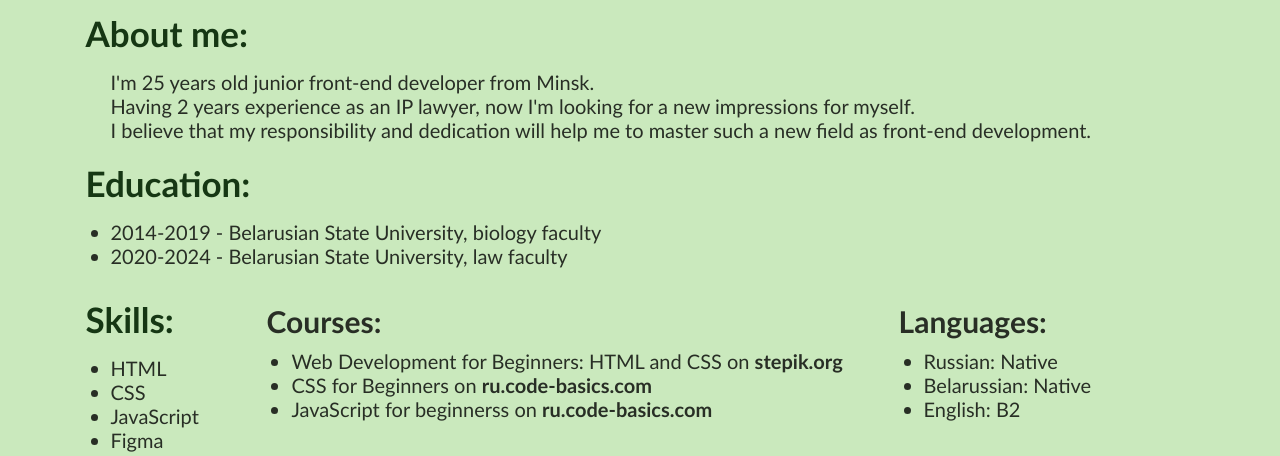
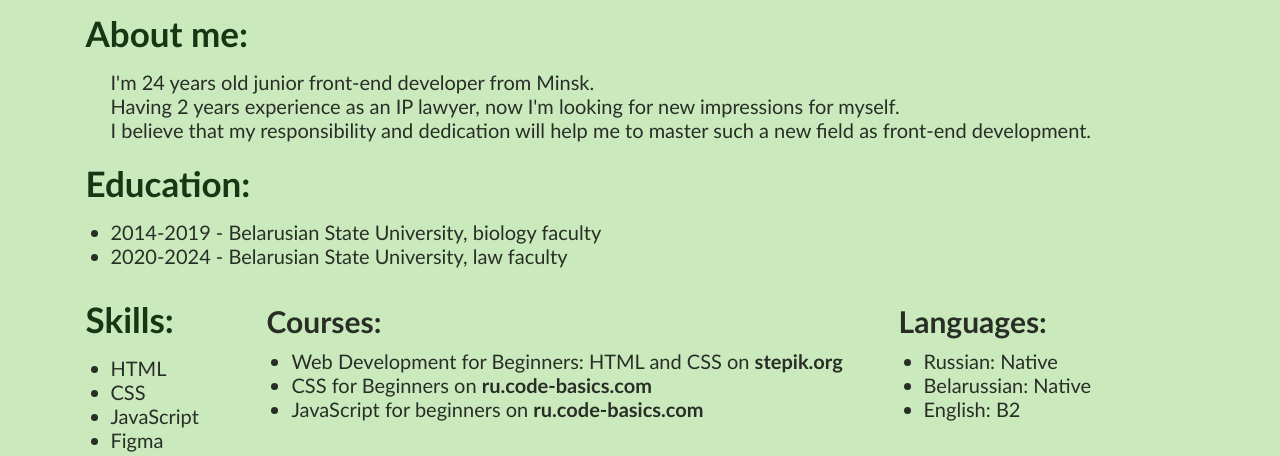
Before and after one commit to ShadowFox35/rsschool-cv_2, a plain HTML site: page index.html in a window 1280 px wide. Shown: the part 328-784 px from the top of the page. Drawn offline with Linux system fonts and the light colour scheme.

Commit message:
fix: misprint

```diff
--- a/index.html
+++ b/index.html
@@ -54,10 +54,10 @@
           <div id="about_me" class="about_me">
             <h2 class="title">About me:</h2>
             <div class="text">
-              I'm 25 years old junior front-end developer
+              I'm 24 years old junior front-end developer
               from Minsk. <br />
               Having 2 years experience as an IP lawyer, now
-              I'm looking for a new impressions for myself.
+              I'm looking for new impressions for myself.
               <br />
               I believe that my responsibility and
               dedication will help me to master such a new
@@ -115,7 +115,7 @@
                     >
                   </li>
                   <li class="text">
-                    JavaScript for beginnerss on
+                    JavaScript for beginners on
                     <a
                       class="stepic"
                       target="blank"
```
